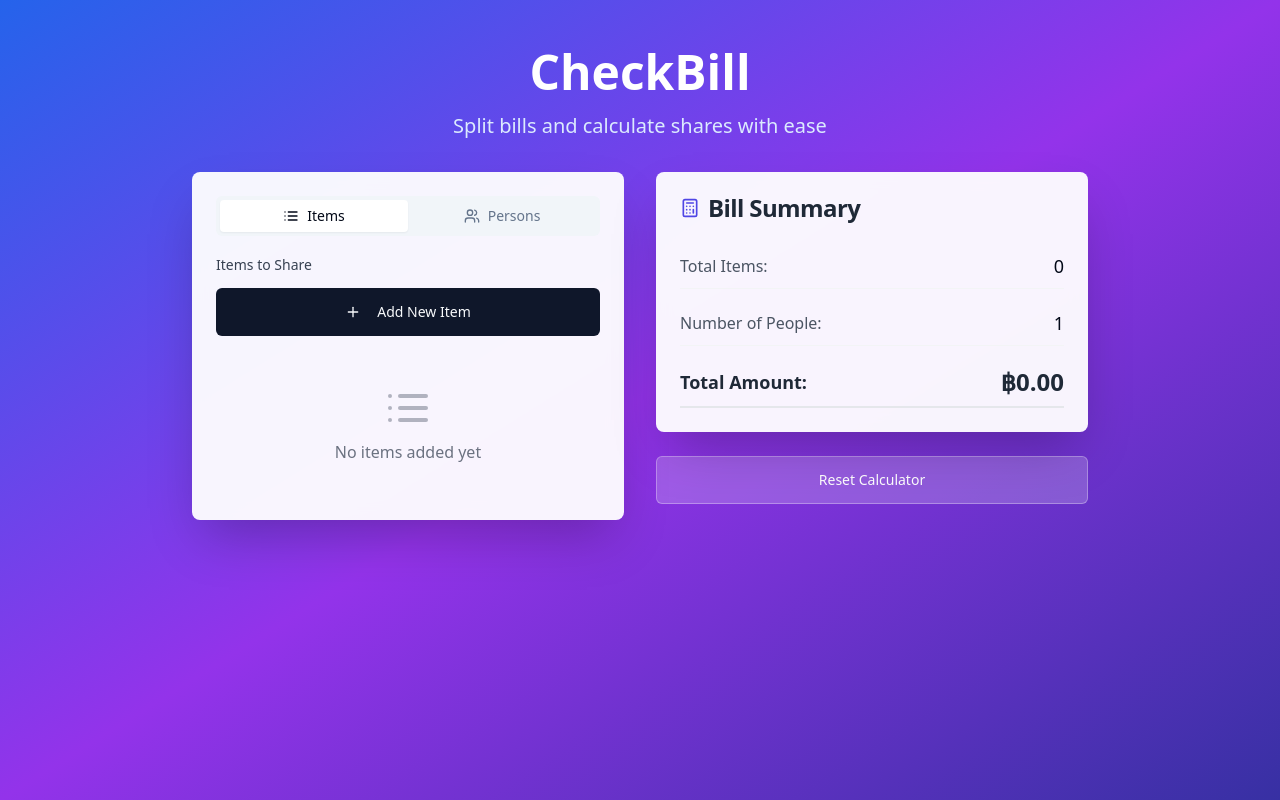
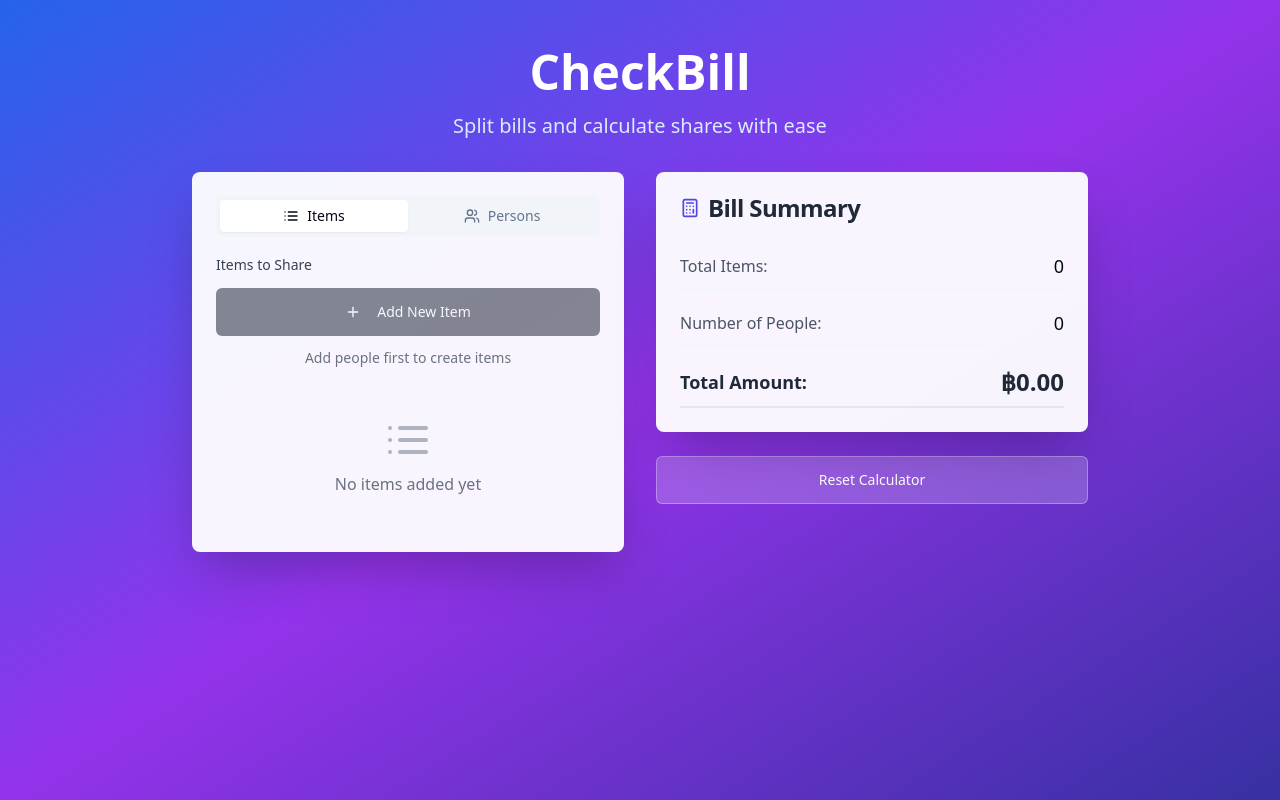
Before and after one commit to tchtan/tanbillsplit, a React (Vite) app: page / in a window 1280 px wide. Built offline with nearby package versions, Linux system fonts and the light colour scheme.

Commit message:
Remove default "Person 1"
Remove the default "Person 1" from the list of persons.

```diff
--- a/src/pages/Index.tsx
+++ b/src/pages/Index.tsx
@@ -1,4 +1,3 @@
-
 import React, { useState, useEffect } from 'react';
 import { Card, CardContent, CardHeader, CardTitle } from '@/components/ui/card';
 import { Input } from '@/components/ui/input';
@@ -30,7 +29,7 @@ interface Debt {
 
 const Index = () => {
   const [items, setItems] = useState<Item[]>([]);
-  const [persons, setPersons] = useState<Person[]>([{ id: '1', name: 'Person 1' }]);
+  const [persons, setPersons] = useState<Person[]>([]);
   const [newItemName, setNewItemName] = useState<string>('');
   const [newItemAmount, setNewItemAmount] = useState<string>('');
   const [newPersonName, setNewPersonName] = useState<string>('');
@@ -143,7 +142,6 @@ const Index = () => {
   };
 
   const handleDeletePerson = (id: string) => {
-    if (persons.length > 1) {
     setPersons(persons.filter(person => person.id !== id));
     // Remove this person from all items
     setItems(items.map(item => ({
@@ -151,7 +149,6 @@ const Index = () => {
       sharedBy: item.sharedBy.filter(personId => personId !== id),
       paidBy: item.paidBy === id ? '' : item.paidBy
     })).filter(item => item.sharedBy.length > 0 && item.paidBy));
-    }
   };
 
   const handleAmountChange = (e: React.ChangeEvent<HTMLInputElement>) => {
@@ -217,10 +214,19 @@ const Index = () => {
                     {/* Add Item Button */}
                     <div className="space-y-3">
                       <Label className="text-sm font-medium text-gray-700">Items to Share</Label>
-                      <Button onClick={openItemDialog} className="w-full h-12">
+                      <Button
+                        onClick={openItemDialog}
+                        className="w-full h-12"
+                        disabled={persons.length === 0}
+                      >
                         <Plus className="h-4 w-4 mr-2" />
                         Add New Item
                       </Button>
+                      {persons.length === 0 && (
+                        <p className="text-sm text-gray-500 text-center">
+                          Add people first to create items
+                        </p>
+                      )}
                     </div>
 
                     {/* Items List */}
@@ -285,7 +291,13 @@ const Index = () => {
 
                     {/* Persons List */}
                     <div className="space-y-2 max-h-64 overflow-y-auto">
-                      {persons.map((person) => (
+                      {persons.length === 0 ? (
+                        <div className="text-center py-8 text-gray-500">
+                          <Users className="h-12 w-12 mx-auto mb-2 opacity-50" />
+                          <p>No people added yet</p>
+                        </div>
+                      ) : (
+                        persons.map((person) => (
                           <div
                             key={person.id}
                             className="flex items-center justify-between p-3 bg-gray-50 rounded-lg hover:bg-gray-100 transition-colors"
@@ -298,7 +310,6 @@ const Index = () => {
                               </div>
                             </div>
                             <div className="flex items-center gap-2">
-                            {persons.length > 1 && (
                               <Button
                                 variant="ghost"
                                 size="icon"
@@ -307,10 +318,10 @@ const Index = () => {
                               >
                                 <Trash2 className="h-4 w-4" />
                               </Button>
-                            )}
                             </div>
                           </div>
-                      ))}
+                        ))
+                      )}
                     </div>
                   </TabsContent>
                 </Tabs>
@@ -380,7 +391,7 @@ const Index = () => {
             <Button
               onClick={() => {
                 setItems([]);
-                setPersons([{ id: '1', name: 'Person 1' }]);
+                setPersons([]);
                 setNewItemName('');
                 setNewItemAmount('');
                 setNewPersonName('');
```
Lines whose indentation alone changed are shown as unchanged.
